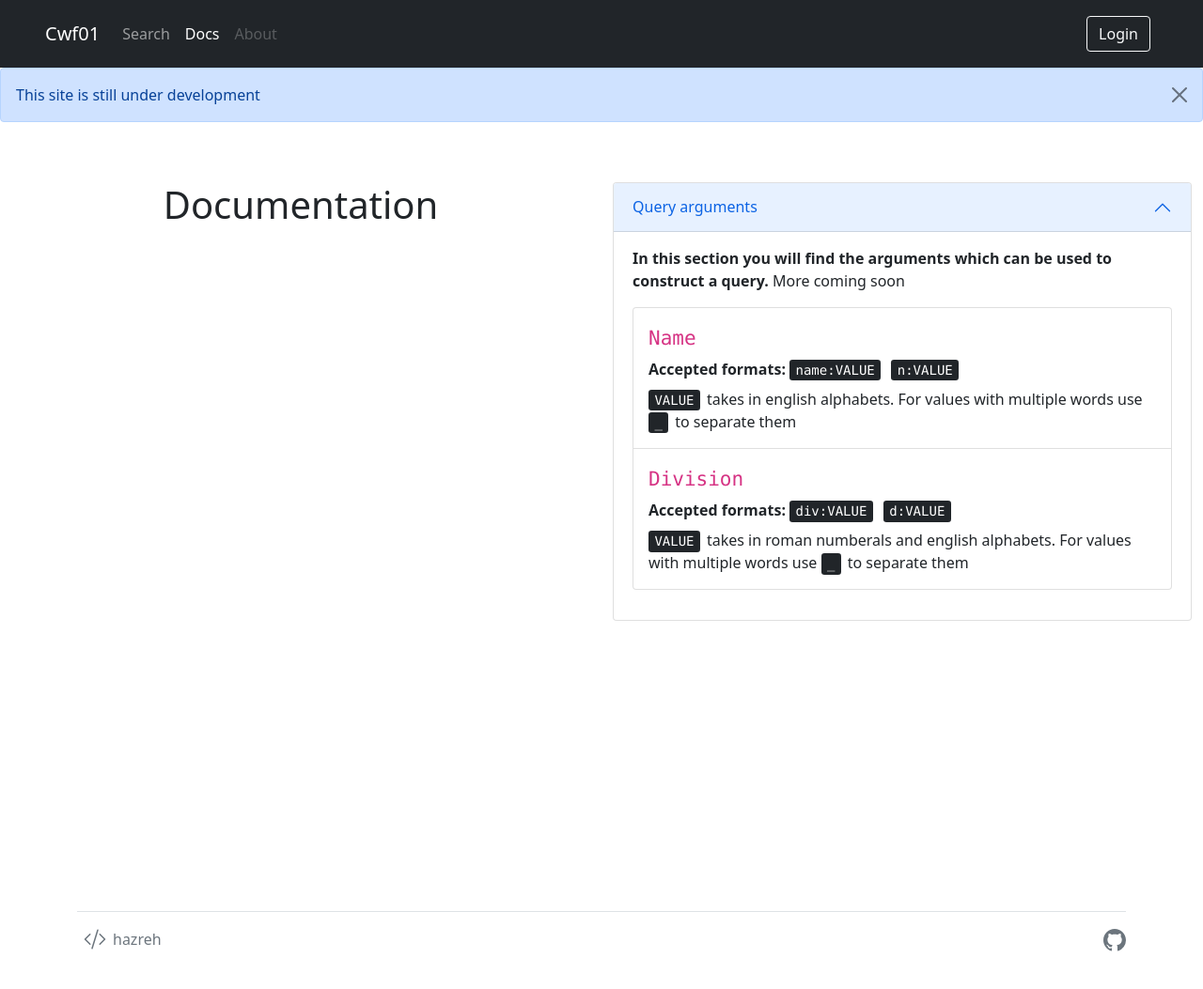
After one commit to HaZoru/cfw01, a Flask app: page /docs in a window 1280 px wide. The commit adds this page. Shown: the whole page at 94% size. Run offline with Flask 2, Linux system fonts and the light colour scheme; parts of the project's set-up code (start-up, migrations or seed data) failed here and were passed over.

Commit message:
add docs page, add logic to parse user input

```diff
--- a/app.py
+++ b/app.py
@@ -1,6 +1,7 @@
 from flask import Flask, request, render_template
 import pandas as pd
 import json
+import re
 
 
 app = Flask(__name__)
@@ -10,27 +11,29 @@ with open("config.json") as config_file:
     config = json.load(config_file)
     csvfile = config["csvfile"]
     allowed_ips = config["allowed_ips"]
+
+
 # set dataframe
-
 df = pd.read_csv(csvfile, index_col='id')
 df.sort_index(inplace=True)
 
 
 # helper funcs
 def get_filter(col, val):
+    """returns a boolean filter for search() func"""
     return df[col].str.contains(val, na=False, case=False)
 
 
-# return filtered dataframe
 def search(Name, Division):
-    filt1 = get_filter('Name', Name)
+    """returns filtered dataframe"""
+    name_filt = get_filter('Name', Name)
     # filt2 = get_filter('Course', Course)
-    filt3 = get_filter('Division', Division)
-    return df.loc[filt1 & filt3, ['Name', 'Course', 'Division', 'Class No']]
+    div_filt = get_filter('Division', Division)
+    return df.loc[name_filt & div_filt, ['Name', 'Course', 'Division', 'Date of Birth', 'Class No']]
 
 
-# get ip
 def get_ip():
+    """returns ip address of the client"""
     ip = ''
     if not request.headers.getlist("X-Forwarded-For"):
         ip = request.remote_addr
@@ -39,9 +42,23 @@ def get_ip():
     return ip
 
 
+def process_input(raw_in):
+    """returns NAME and DIVISION from the raw user input"""
+    search_NAME = re.search(r'(name|n):(\w+)', raw_in)
+    search_DIVISION = re.search(r'(div|d):(\w+)', raw_in)
+
+    NAME = search_NAME.group(2).replace(
+        '_', ' ') if search_NAME is not None else ''
+    DIVISION = search_DIVISION.group(2).replace(
+        '_', ' ') if search_DIVISION is not None else ''
+    # DOB = re.search(r'(dob):(\d\d?/\d\d?/\d{4})', raw_in).group(2)
+    return NAME, DIVISION
+
+
 # routes
 @app.route("/")
 def renderPage():
+    """render home page"""
     ip = get_ip()
     if ip not in allowed_ips:
         return "not authorised"
@@ -55,16 +72,24 @@ def get_query():
     if ip not in allowed_ips:
         return "not authorised"
 
-    raw_in = request.form['query'].split(',')
-    try:
-        Name = raw_in[0]
-        Division = raw_in[1]
-        results = search(Name, Division)
-    except:
-        return render_template('search.html', err='err: incorrect query format')
+    # process raw input
+    raw_in = request.form['query']
+    NAME, DIVISION = process_input(raw_in)
+
+    # catch no args
+    if NAME == '' and DIVISION == '':
+        return render_template('search.html', err='err: no arguments given')
+
+    # render tables
+    results = search(NAME, DIVISION)
     if results.empty:
-        return render_template('search.html', err='err: 0 results')
+        return render_template('search.html', err='0 results')
     else:
         tables_ = [results.to_html(
             classes='table table-hover', justify="unset", index=False, border=0)]
         return render_template('search.html', tables=tables_)
+
+
+@app.route('/docs')
+def render_docs():
+    return render_template('docs.html')
--- a/templates/base.html
+++ b/templates/base.html
@@ -26,6 +26,14 @@
         header {
             display: none;
         }
+
+        kbd {
+            margin-right: 0.5em;
+        }
+
+        .notif {
+            /* width: 100% !important; */
+        }
     </style>
 </head>
 
@@ -53,8 +61,17 @@
         </div>
     </nav>
     <!-- end of navbar -->
+    <div class="alert alert-primary alert-dismissible fade show notif" role="alert">
+        This site is still under development
+        <button type="button" class="btn-close" data-bs-dismiss="alert" aria-label="Close"></button>
+    </div>
+    <div class="container-fluid" id="main">
 
-    {% block content %}{% endblock %}
+
+
+        {% block content %}{% endblock %}
+    </div>
+
 
     <!-- from bootsrap example footer -->
     <div class="container">
--- /dev/null
+++ b/templates/docs.html
@@ -0,0 +1,102 @@
+{% extends 'base.html' %}
+
+{% block navlinks %}
+<li class="nav-item">
+    <a class="nav-link" href="/">Search</a>
+</li>
+<li class="nav-item">
+    <a class="nav-link active" href="/docs">Docs</a>
+</li>
+<li class="nav-item">
+    <a class="nav-link disabled" href="#">About</a>
+</li>
+{% endblock %}
+
+{% block content %}
+
+<div class="row">
+    <div class="col-lg-6 pt-5 px-5">
+        <h1 class="mx-5 text-lg-left text-center">Documentation</h1>
+    </div>
+    <div class="col-lg-6 accordion mt-5">
+        <div class="accordion-item">
+            <h2 class="accordion-header" id="headingOne">
+                <button class="accordion-button" type="button" data-bs-toggle="collapse" data-bs-target="#collapseOne"
+                    aria-expanded="true" aria-controls="collapseOne">
+                    Query arguments
+                </button>
+            </h2>
+            <div id="collapseOne" class="accordion-collapse collapse show" aria-labelledby="headingOne">
+                <div class="accordion-body">
+                    <strong>In this section you will find the arguments which can be used to construct a
+                        query.</strong>
+                    More coming soon
+                    <ul class="list-group my-3">
+                        <li class="list-group-item">
+                            <div class="my-2">
+                                <h4 class=""><code>Name</code></h4>
+                                <div> <strong> Accepted formats: </strong><kbd>name:VALUE</kbd> <kbd>n:VALUE</kbd>
+                                </div>
+                                <div class="mt-2">
+                                    <kbd>VALUE</kbd>takes in english alphabets. For values with multiple words use
+                                    <kbd>_</kbd>to separate them
+                                </div>
+                            </div>
+                        </li>
+                        <li class="list-group-item">
+                            <div class="my-2">
+                                <h4 class=""><code>Division</code></h4>
+                                <div> <strong> Accepted formats: </strong><kbd>div:VALUE</kbd> <kbd>d:VALUE</kbd>
+                                </div>
+                                <div class="mt-2">
+                                    <kbd>VALUE</kbd>takes in roman numberals and english alphabets. For values with
+                                    multiple words use
+                                    <kbd>_</kbd>to separate them
+                                </div>
+                            </div>
+                        </li>
+                    </ul>
+                </div>
+            </div>
+        </div>
+        <!-- <div class="accordion-item">
+            <h2 class="accordion-header" id="headingOne">
+                <button class="accordion-button" type="button" data-bs-toggle="collapse" data-bs-target="#collapseTwo"
+                    aria-expanded="true" aria-controls="collapseTwo">
+                    Accordion Item #1
+                </button>
+            </h2>
+            <div id="collapseTwo" class="accordion-collapse collapse show" aria-labelledby="headingTwo">
+                <div class="accordion-body">
+                    <strong>This is the first item's accordion body.</strong> It is shown by default, until the collapse
+                    plugin adds the appropriate classes that we use to style each element. These classes control the
+                    overall appearance, as well as the showing and hiding via CSS transitions. You can modify any of
+                    this with custom CSS or overriding our default variables. It's also worth noting that just about any
+                    HTML can go within the <code>.accordion-body</code>, though the transition does limit overflow.
+                </div>
+            </div>
+        </div>
+        <div class="accordion-item">
+            <h2 class="accordion-header" id="headingOne">
+                <button class="accordion-button" type="button" data-bs-toggle="collapse" data-bs-target="#collapseThree"
+                    aria-expanded="true" aria-controls="collapseThree">
+                    Accordion Item #1
+                </button>
+            </h2>
+            <div id="collapseThree" class="accordion-collapse collapse show" aria-labelledby="headingThree">
+                <div class="accordion-body">
+                    <strong>This is the first item's accordion body.</strong> It is shown by default, until the collapse
+                    plugin adds the appropriate classes that we use to style each element. These classes control the
+                    overall appearance, as well as the showing and hiding via CSS transitions. You can modify any of
+                    this with custom CSS or overriding our default variables. It's also worth noting that just about any
+                    HTML can go within the <code>.accordion-body</code>, though the transition does limit overflow.
+                </div>
+            </div>
+        </div> -->
+    </div>
+
+
+</div>
+
+
+{% endblock %}
```
Also changed, not shown: templates/search.html (+6 -7 lines).
